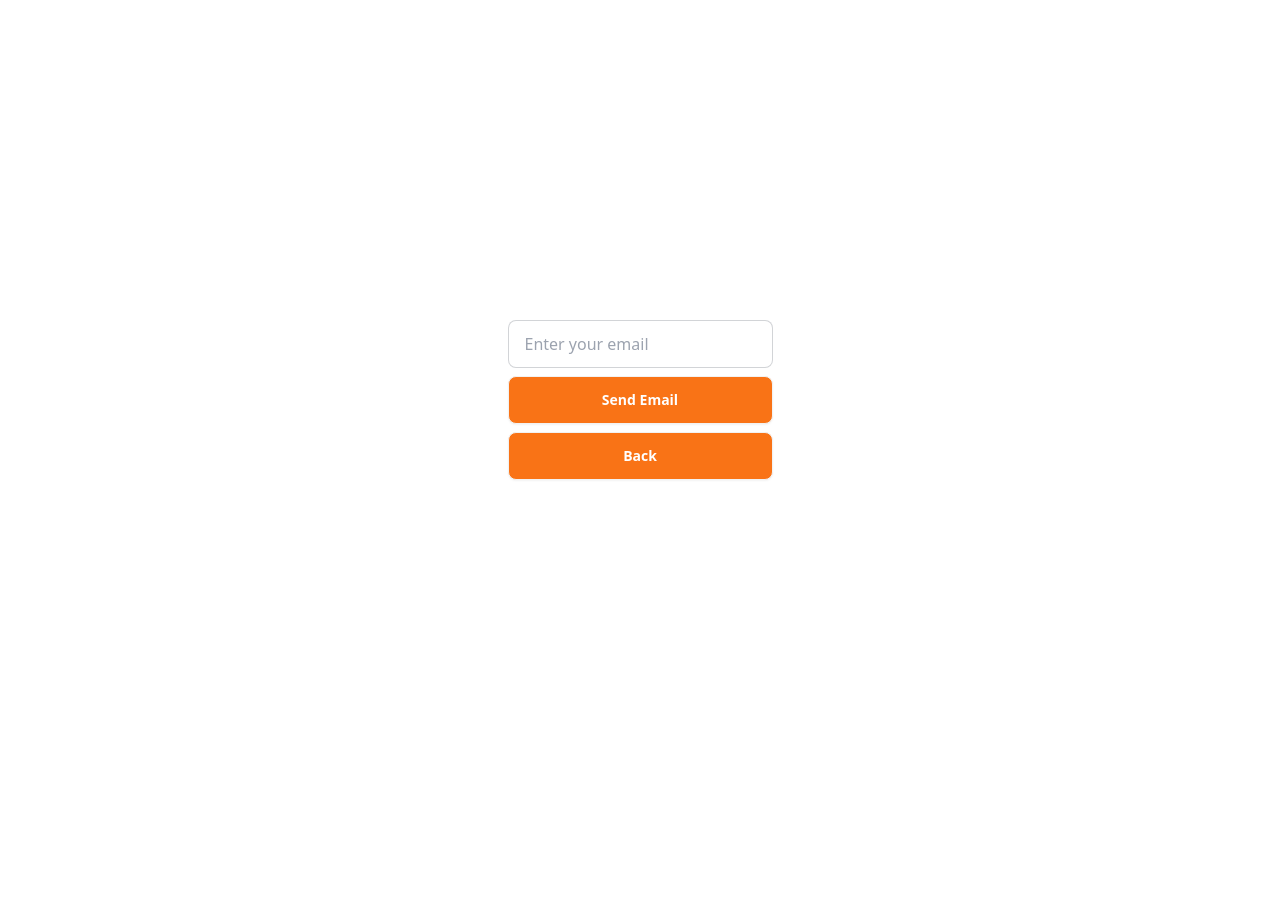
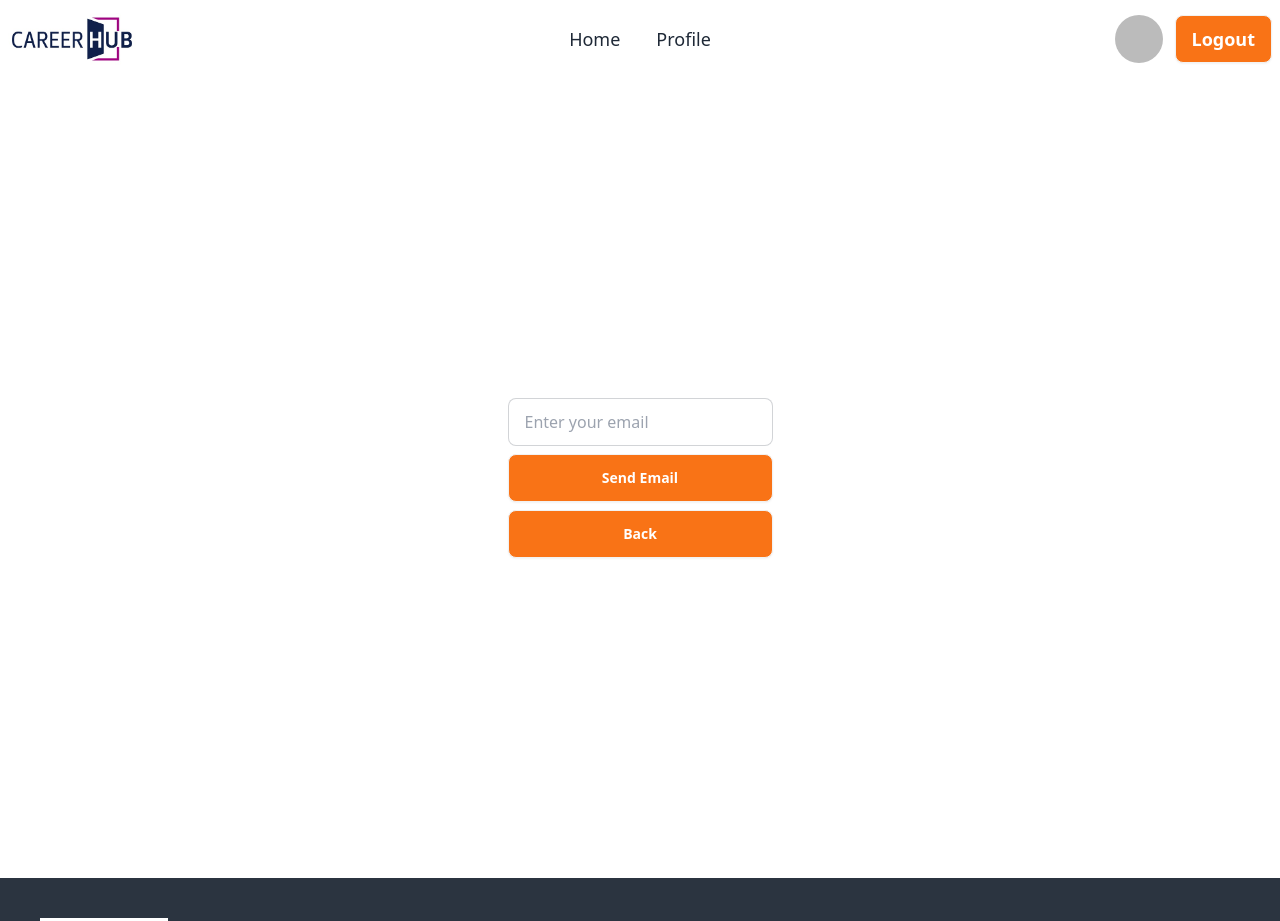
Before and after one commit to ahasan-ullah/Assignment-Nine-PH, a React (Vite) app: page /reset in a window 1280 px wide. Shown: the top 921 px of the page. Before the commit the page ends 800 px from the top, so only its background shows below. Built offline with nearby package versions, Linux system fonts and the light colour scheme; no server answers; sample sign-in values are in the browser's storage.

Commit message:
reset password updated

```diff
--- a/src/pages/Reset.jsx
+++ b/src/pages/Reset.jsx
@@ -4,14 +4,16 @@ import { AuthContext } from "../provider/AuthProvider";
 
 import { toast } from "react-toastify";
 import { Bounce } from "react-toastify";
+import Navbar from "../components/Navbar";
+import Footer from "../components/Footer";
 
 const Reset = () => {
-  document.title="Password Reset"
+  document.title = "Password Reset";
   const { resetPassword } = useContext(AuthContext);
   const handleSend = (e) => {
     e.preventDefault();
-    const email=e.target.email.value;
-    resetPassword(email).then(()=>{
+    const email = e.target.email.value;
+    resetPassword(email).then(() => {
       toast.success("Password reset email sent", {
         position: "top-center",
         autoClose: 3000,
@@ -23,9 +25,11 @@ const Reset = () => {
         theme: "light",
         transition: Bounce,
       });
-    })
+    });
   };
   return (
+    <div>
+      <Navbar></Navbar>
       <div className="min-h-screen flex flex-col justify-center items-center">
         <form onSubmit={handleSend}>
           <div className="form-control space-y-2">
@@ -43,6 +47,8 @@ const Reset = () => {
           </div>
         </form>
       </div>
+      <Footer></Footer>
+    </div>
   );
 };
 export default Reset;
--- a/src/provider/AuthProvider.jsx
+++ b/src/provider/AuthProvider.jsx
@@ -38,7 +38,7 @@ const AuthProvider=({children})=>{
 
   const logout=()=>{
     setLoading(true);
-    toast.success("Loout Successful", {
+    toast.success("Logout Successful", {
       position: "top-center",
       autoClose: 3000,
       hideProgressBar: false,
```
Lines whose indentation alone changed are shown as unchanged.
